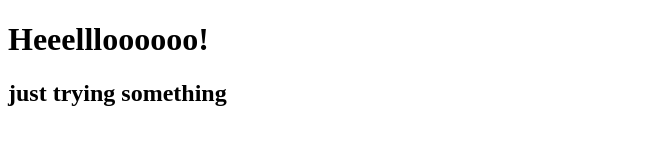
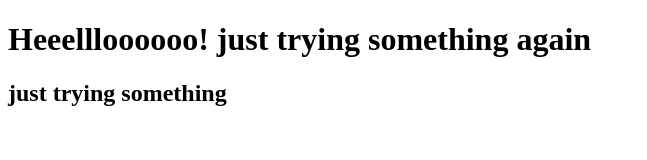
Before and after one commit to soyakca/coursera-test, a plain HTML site: page site/index.html in a window 1280 px wide. Shown: the whole page, without its empty margins (0-647 px from the left). Drawn offline with Linux system fonts and the light colour scheme.

Commit message:
i dunno what happend on the last commit.

```diff
--- a/site/index.html
+++ b/site/index.html
@@ -4,7 +4,7 @@
 	<title>Hello</title>
 </head>
 <body>
-<h1>Heeellloooooo!</h1>
+<h1>Heeellloooooo! just trying something again</h1>
 <h2>just trying something</h2>
 </body>
 </html>
```
